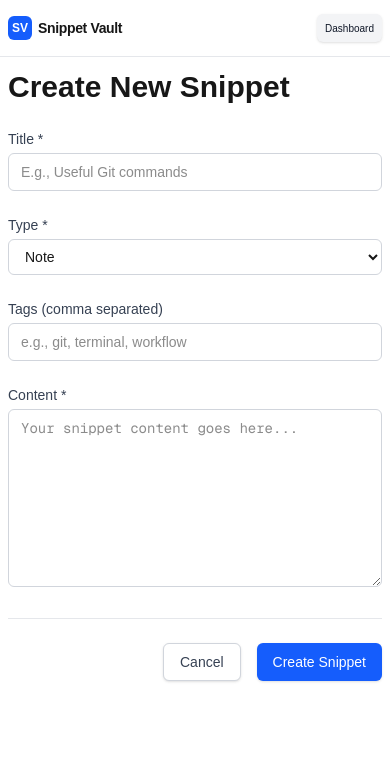
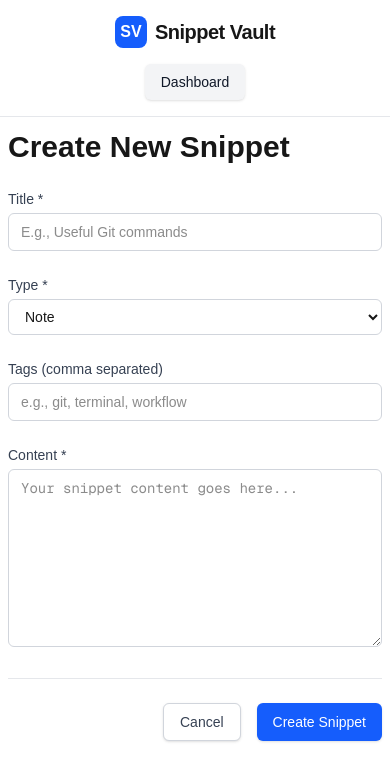
Before and after one commit to illiakornyk/snippet-vault, a Next.js app in the folder frontend/: page /create in a window 390 px wide. Shown: the top 780 px of the page. Built offline with nearby package versions, Linux system fonts and the light colour scheme; no server answers.

Commit message:
refactor: minor changes

```diff
--- a/frontend/app/page.tsx
+++ b/frontend/app/page.tsx
@@ -21,7 +21,7 @@ export default async function Home({
   try {
     snippetsResult = await api.getSnippets({ q, tag, page, limit });
   } catch (error) {
-    errorMsg = 'Make sure the backend is running!';
+    errorMsg = 'Cannot reach server';
   }
 
   const snippets = snippetsResult?.data || [];
--- a/frontend/components/Header.tsx
+++ b/frontend/components/Header.tsx
@@ -8,24 +8,24 @@ export function Header() {
   const isFormPage = pathname === '/create' || pathname.includes('/edit');
   return (
     <header className="sticky top-0 z-50 w-full border-b border-gray-200 bg-white dark:border-gray-800 dark:bg-gray-950">
-      <div className="container mx-auto flex h-14 min-[425px]:h-16 items-center justify-between px-2 min-[425px]:px-4 sm:px-6 lg:px-8">
-        <Link href="/" className="flex items-center gap-1.5 min-[425px]:gap-2">
-          <div className="flex h-6 w-6 min-[425px]:h-8 min-[425px]:w-8 items-center justify-center rounded-md min-[425px]:rounded-lg bg-blue-600 text-white font-bold text-xs min-[425px]:text-base">
+      <div className="container mx-auto flex flex-col sm:flex-row items-center justify-between py-4 sm:py-0 sm:h-16 px-4 sm:px-6 lg:px-8 gap-4 sm:gap-0">
+        <Link href="/" className="flex items-center gap-2">
+          <div className="flex h-8 w-8 items-center justify-center rounded-lg bg-blue-600 text-white font-bold text-base">
             SV
           </div>
-          <span className="text-sm min-[425px]:text-xl font-bold tracking-tight">Snippet Vault</span>
+          <span className="text-xl font-bold tracking-tight">Snippet Vault</span>
         </Link>
         {isFormPage ? (
           <Link
             href="/"
-            className="inline-flex h-7 min-[425px]:h-9 items-center justify-center rounded-md bg-gray-100 dark:bg-gray-800 px-2 min-[425px]:px-4 py-1 min-[425px]:py-2 text-[10px] min-[425px]:text-sm font-medium text-gray-900 dark:text-gray-100 shadow-sm transition-colors hover:bg-gray-200 dark:hover:bg-gray-700 focus-visible:outline-none focus-visible:ring-1 focus-visible:ring-gray-300"
+            className="inline-flex h-9 items-center justify-center rounded-md bg-gray-100 dark:bg-gray-800 px-4 py-2 text-sm font-medium text-gray-900 dark:text-gray-100 shadow-sm transition-colors hover:bg-gray-200 dark:hover:bg-gray-700 focus-visible:outline-none focus-visible:ring-1 focus-visible:ring-gray-300"
           >
             Dashboard
           </Link>
         ) : (
           <Link
             href="/create"
-            className="inline-flex h-7 min-[425px]:h-9 items-center justify-center rounded-md bg-blue-600 px-2 min-[425px]:px-4 py-1 min-[425px]:py-2 text-[10px] min-[425px]:text-sm font-medium text-white shadow transition-colors hover:bg-blue-700 focus-visible:outline-none focus-visible:ring-1 focus-visible:ring-blue-700 disabled:pointer-events-none disabled:opacity-50"
+            className="inline-flex h-9 items-center justify-center rounded-md bg-blue-600 px-4 py-2 text-sm font-medium text-white shadow transition-colors hover:bg-blue-700 focus-visible:outline-none focus-visible:ring-1 focus-visible:ring-blue-700 disabled:pointer-events-none disabled:opacity-50"
           >
             Create Snippet
           </Link>
--- a/frontend/components/SnippetForm.tsx
+++ b/frontend/components/SnippetForm.tsx
@@ -26,6 +26,15 @@ interface SnippetFormProps {
   submittingLabel: string;
   error: string;
   setError: (error: string) => void;
+}
+
+function parseTags(tagsString: string): string[] {
+  return Array.from(new Set(
+    tagsString
+      .split(',')
+      .map((t) => t.trim())
+      .filter((t) => t.length > 0)
+  ));
 }
 
 export function SnippetForm({
@@ -57,10 +66,7 @@ export function SnippetForm({
     setSubmitting(true);
 
     try {
-      const tagArray = tags
-        .split(',')
-        .map((t) => t.trim())
-        .filter((t) => t.length > 0);
+      const tagArray = parseTags(tags);
 
       await onSubmit({
         title: title.trim(),
```
